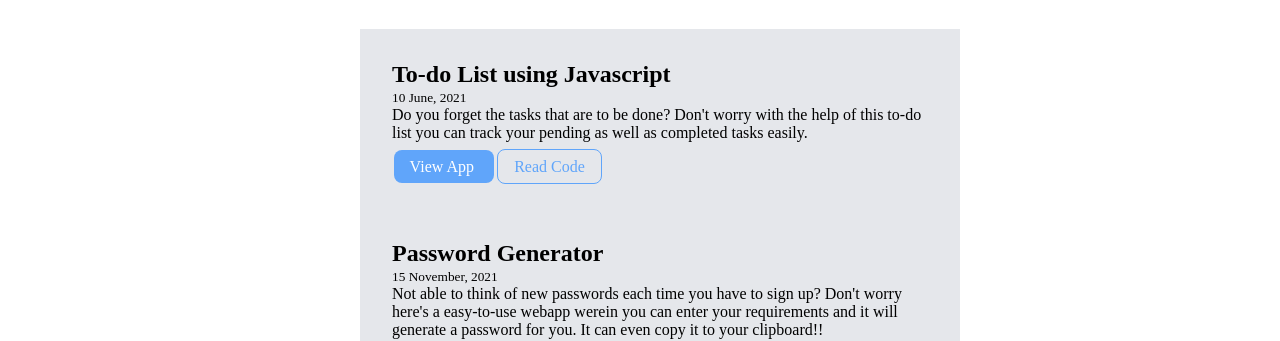
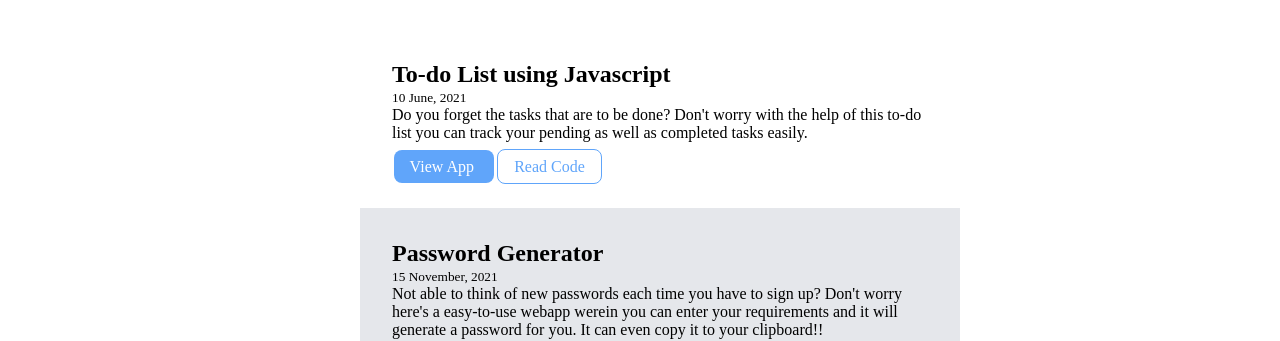
Before and after one commit to anjalid26/Anjali-Divekar, a plain HTML site: page projects.html in a window 1280 px wide. Shown: the part 469-810 px from the top of the page. Drawn offline with Linux system fonts and the light colour scheme; a web font is replaced by a local one.

Commit message:
Update projects.html

```diff
--- a/projects.html
+++ b/projects.html
@@ -32,7 +32,7 @@
     <ul class="list-non-bullet list-ul">
 
         <li>
-            <div class="container container-center section ow ul-pad">
+            <div class="container container-center section ul-pad">
                 <h2> To-do List using Javascript </h2>
                 <small>10 June, 2021</small>
                 <p> Do you forget the tasks that are to be done? Don't worry with the help of this to-do list you can track your pending as well as completed tasks easily. </p>
```
